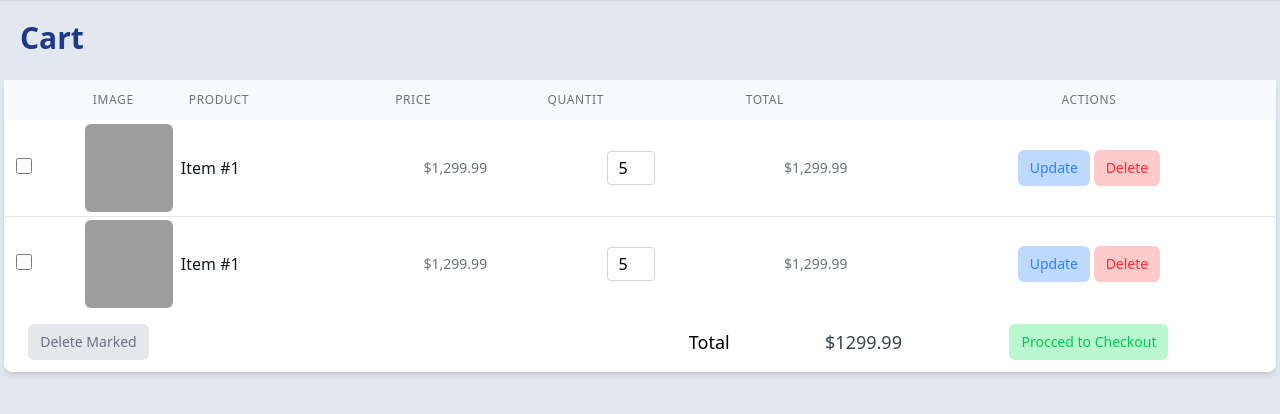
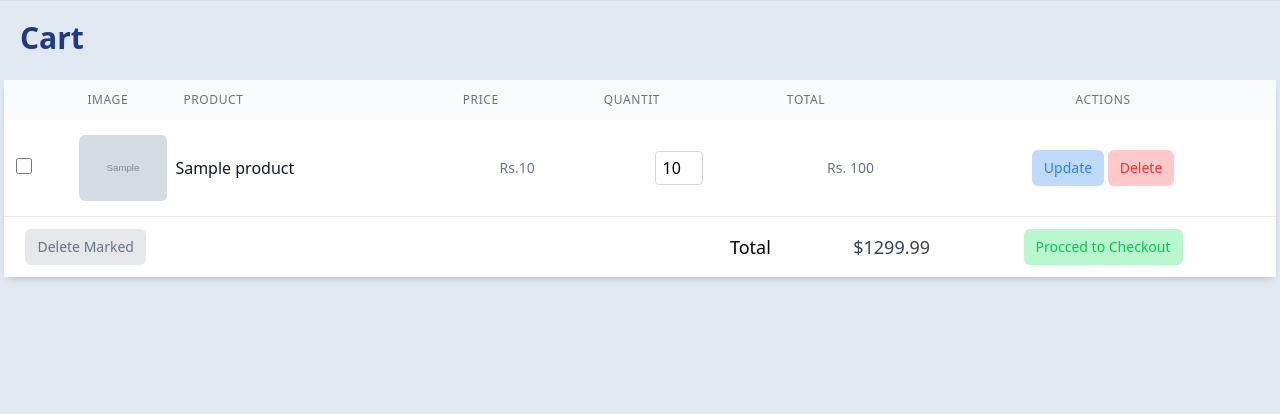
Before and after one commit to Aatish250/ecommercePHP, a PHP site: page /user/cart.php in a window 1280 px wide. Shown: the part 64-478 px from the top of the page. Run offline with PHP 8.4, Linux system fonts and the light colour scheme; tables that the repository leaves empty or names only in its code hold one stand-in row (values such as "Sample post"); grey boxes marked "Sample" are stand-in pictures; grey boxes are pictures that could not be loaded.

Commit message:
partial complition of cart

```diff
--- a/user/cart.php
+++ b/user/cart.php
@@ -12,9 +12,11 @@
 
     <?php
 
+    session_start();
     $active_page = 1;
     include '../components/user_nav.php';
-
+    include '../components/flashMessage.php';
+    require '../config/db.php';
     ?>
 
     <section class="container mx-auto">
@@ -40,125 +42,115 @@
                                 Actions</th>
                         </tr>
                     </thead>
-                    <tbody class="bg-white divide-y divide-gray-200">
-                        <tr>
-                            <td class="pl-3">
-                                <!-- From Uiverse.io by themrsami -->
-                                <div class="">
-                                    <label class="text-white">
-                                        <input
-                                            class="transition-all duration-500 ease-in-out dark:hover:scale-110 w-4 h-4"
-                                            type="checkbox">
-                                    </label>
-                                </div>
-                            </td>
-                            <td class="pl-2 w-24 h-24">
-                                <img src="https://picsum.photos/500" alt="https://picsum.photos/500"
-                                    class="object-cover rounded-md">
-                            </td>
-                            <td class="p-2 font-medium text-gray-900">
-                                Item #1
-                            </td>
-                            <td class="text-sm text-gray-500 text-center">
-                                $1,299.99
-                            </td>
-                            <td class="whitespace-nowrap">
-                                <div class="flex justify-center">
-                                    <input type="number" name="new_stock" value="5" min="0"
-                                        class="w-12 py-1 border border-gray-300 rounded text-center">
-                                </div>
-                            </td>
-                            <td class="text-sm text-gray-500 text-center">
-                                $1,299.99
-                            </td>
-                            <td class="whitespace-nowrap text-sm font-medium text-center">
-                                <form method="POST" class="inline"
-                                    onsubmit="return confirm('Are you sure you want to delete this product?')">
-                                    <input type="hidden" name="product_id" value="">
-                                    <button type="submit" name="update_stock"
-                                        class="px-3 py-2 rounded-md text-blue-500 bg-blue-200 hover:bg-red-00 hover:text-white hover:bg-blue-500">
-                                        Update
-                                    </button>
-                                    <button type="submit" name="delete_product"
-                                        class="px-3 py-2 rounded-md text-red-500 bg-red-200 hover:bg-red-00 hover:text-white hover:bg-red-500">
-                                        Delete
-                                    </button>
-                                </form>
-                            </td>
-                        </tr>
-                        <tr>
-                            <td class="pl-3">
-                                <!-- From Uiverse.io by themrsami -->
-                                <div class="">
-                                    <label class="text-white">
-                                        <input
-                                            class="transition-all duration-500 ease-in-out dark:hover:scale-110 w-4 h-4"
-                                            type="checkbox">
-                                    </label>
-                                </div>
-                            </td>
-                            <td class="pl-2 w-24 h-24">
-                                <img src="https://picsum.photos/500" alt="https://picsum.photos/500"
-                                    class="object-cover rounded-md">
-                            </td>
-                            <td class="p-2 font-medium text-gray-900">
-                                Item #1
-                            </td>
-                            <td class="text-sm text-gray-500 text-center">
-                                $1,299.99
-                            </td>
-                            <td class="whitespace-nowrap">
-                                <div class="flex justify-center">
-                                    <input type="number" name="new_stock" value="5" min="0"
-                                        class="w-12 py-1 border border-gray-300 rounded text-center">
-                                </div>
-                            </td>
-                            <td class="text-sm text-gray-500 text-center">
-                                $1,299.99
-                            </td>
-                            <td class="whitespace-nowrap text-sm font-medium text-center">
-                                <form method="POST" class="inline"
-                                    onsubmit="return confirm('Are you sure you want to delete this product?')">
-                                    <input type="hidden" name="product_id" value="">
-                                    <button type="submit" name="update_stock"
-                                        class="px-3 py-2 rounded-md text-blue-500 bg-blue-200 hover:bg-red-00 hover:text-white hover:bg-blue-500">
-                                        Update
-                                    </button>
-                                    <button type="submit" name="delete_product"
-                                        class="px-3 py-2 rounded-md text-red-500 bg-red-200 hover:bg-red-00 hover:text-white hover:bg-red-500">
-                                        Delete
-                                    </button>
-                                </form>
-                            </td>
-                        </tr>
+                    <tbody id="table-body" class="bg-white divide-y divide-gray-200">
+
                     </tbody>
-                    <tfoot>
-                        <tr class="text-right">
-                            <td colspan="2" class="whitespace-nowrap text-sm font-medium text-center">
-                                <button type="submit" name="update_stock"
-                                    class="px-3 py-2 my-3 mx-1 rounded-md text-gray-500 bg-gray-200 hover:bg-gray-00 hover:text-white hover:bg-gray-500">
-                                    Delete Marked
-                                </button>
-                            </td>
-                            <td colspan="3" class="text-lg">
-                                Total
-                            </td>
-                            <td class="text-lg text-gray-700">
-                                $1299.99
-                            </td>
-                            <td class="whitespace-nowrap text-sm font-medium text-center">
-                                <button type="submit" name="update_stock"
-                                    class="px-3 py-2 my-3 mx-1 rounded-md text-green-500 bg-green-200 hover:bg-red-00 hover:text-white hover:bg-green-500">
-                                    Procced to Checkout
-                                </button>
-                            </td>
-                        </tr>
-                    </tfoot>
+                    <?php
+                    // include 'proccess/cart_table.php';
+                    ?>
                 </table>
             </div>
         </div>
     </section>
+    <script>
+        $(document).ready(() => {
+            printData(true);
 
+            $("#table-body").on('click', 'button[name="update_quantity"]', function () {
+                alert("Clicked update_quantity")
+            });
+
+            $("#table-body").on('click', 'button[name="procced_checkout"]', function () {
+                alert("Clicked procced-checkout")
+            });
+
+        });
+
+        function printData(status) {
+            if (status) {
+                $("#table-body").load('proccess/cart_table.php', function () {
+                    $("#table-body").find("button[name='update_quantity']").hide();
+                });
+            } else {
+                $("#table-body").text("Error fetching data");
+            }
+        }
+
+        // on stock change (show and hide updat btn)
+        $("#table-body").on('change', "input[name='new_quantity']", function () {
+
+            // console.log($(this).val());
+            changeInput = $(this);
+            row = changeInput.closest("tr");
+            db_stock = row.find("input[name = 'previous_quantity']");
+            updateBtn = row.find("button[name = 'update_quantity']");
+
+            if (changeInput.val() != db_stock.val()) {
+                updateBtn.show(300);
+                // console.log("SHow");
+            }
+            else {
+                updateBtn.hide(300);
+                // console.log("hide");
+            }
+            // console.log(changeInput.val());
+        });
+
+        // -------- for delete button start
+        // delete data
+        $("#table-body").on('click', "button[name='delete_from_cart']", function () {
+            const $clickButton = $(this);
+            const $row = $clickButton.closest('tr');
+            const productId = $row.data("product-id");
+            // console.log(productId, newStock);
+
+            $.ajax({
+                url: 'proccess/cart_table.php',
+                method: 'POST',
+                data: {
+                    delete_product_id: productId
+                },
+                success: function () {
+                    printData(true);
+                },
+                error: function (xhr, status, error) {
+                    console.error("AJAX Delete Error:", status, error);
+                    alert("Failed to delete product. Please try again.");
+                    setFlashMessage("fail", "Error deleting");
+                }
+            });
+        });
+        // -------- for delete button end
+
+        // -------- for update button start
+        // update data
+        $("#table-body").on('click', "button[name='update_from_cart']", function () {
+            const $clickButton = $(this);
+            const $row = $clickButton.closest('tr');
+            const productId = $row.data("product-id");
+            const newStock = $row.find("input[name='new_quantity']").val();
+            // console.log(productId, newStock);
+
+            $.ajax({
+                url: 'proccess/cart_table.php',
+                method: 'POST',
+                data: {
+                    update_product_id: productId,
+                    new_stock_value: newStock
+                },
+                success: function () {
+                    printData(true);
+                },
+                error: function (xhr, status, error) {
+                    console.error("AJAX Delete Error:", status, error);
+                    alert("Failed to update product. Please try again.");
+                    setFlashMessage("fail", "Error updating");
+                }
+            });
+        });
+        // -------- for update button end
+
+    </script>
 </body>
 
 </html>
--- /dev/null
+++ b/user/proccess/cart_table.php
@@ -0,0 +1,140 @@
+<?php
+//cart_table.php
+require '../../config/db.php';
+session_start();
+
+if (isset($_POST['update_product_id']) && isset($_POST['new_stock_value'])) {
+
+    $productId = mysqli_real_escape_string($conn, $_POST['update_product_id']);
+    $newStock = mysqli_real_escape_string($conn, $_POST['new_stock_value']);
+
+    $result = mysqli_query($conn, "UPDATE cart SET quantity = '$newStock' WHERE product_id = '$productId'");
+    if ($result) {
+        $_SESSION['message-status'] = "success";
+        $_SESSION['message'] = "Updated Quantity";
+    } else {
+        http_response_code(500);
+        $_SESSION['message-status'] = "fail";
+        $_SESSION['message'] = "Error updating";
+    }
+    exit();
+}
+
+if (isset($_POST['delete_product_id'])) {
+
+    $productId = mysqli_real_escape_string($conn, $_POST['delete_product_id']);
+
+    $result = mysqli_query($conn, "DELETE FROM cart WHERE product_id = '$productId'");
+    if ($result) {
+        $_SESSION['message-status'] = "success";
+        $_SESSION['message'] = "Successfully Deleted Item";
+    } else {
+        http_response_code(500);
+        $_SESSION['message-status'] = "fail";
+        $_SESSION['message'] = "Error deleting";
+    }
+    exit();
+}
+
+$cartResult = mysqli_query($conn, "SELECT * FROM cart");
+if (mysqli_num_rows($cartResult) > 0) {
+    while ($cartRow = mysqli_fetch_assoc($cartResult)) {
+
+        $product_id = $cartRow['product_id'];
+        $selected_quantity = $cartRow['quantity'];
+
+        $result = mysqli_query($conn, "SELECT * FROM products WHERE product_id = $product_id");
+        $item = mysqli_fetch_assoc($result);
+
+        $product_name = $item['product_name'];
+        $product_price = $item['product_price'];
+        $db_stock = $item['stock'];
+
+        $img_id = $item['img_id'];
+
+        $img_result = mysqli_query($conn, "SELECT * FROM image where img_id = $img_id");
+        $img_db = mysqli_fetch_assoc($img_result);
+        $img_path = "../img/product/" . $img_db['image'];
+
+        ?>
+        <tr data-product-id='<?php echo $product_id; ?>'>
+            <td class="pl-3">
+                <!-- From Uiverse.io by themrsami -->
+                <div class="">
+                    <label class="text-white">
+                        <input name="selection" class="transition-all duration-500 ease-in-out dark:hover:scale-110 w-4 h-4"
+                            type="checkbox">
+                    </label>
+                </div>
+            </td>
+            <td class="pl-2 w-24 h-24">
+                <img src="<?php echo $img_path; ?>" alt="<?php echo $img_db['image']; ?>" class="object-cover rounded-md">
+            </td>
+            <td class="p-2 font-medium text-gray-900">
+                <?php echo $product_name; ?>
+            </td>
+            <td class="text-sm text-gray-500 text-center">
+                Rs.<?php echo $product_price; ?>
+            </td>
+            <td class="whitespace-nowrap">
+                <div class="flex justify-center">
+                    <input type="hidden" name="previous_quantity" value="<?php echo $selected_quantity ?>">
+                    <input type="number" name="new_quantity" value="<?php echo $selected_quantity; ?>" min="0"
+                        max="<?php echo $db_stock; ?>" class="w-12 py-1 border border-gray-300 rounded text-center">
+                </div>
+            </td>
+            <td class="text-sm text-gray-500 text-center">
+                Rs. <?php echo $selected_quantity * $product_price; ?>
+            </td>
+            <td class="whitespace-nowrap text-sm font-medium text-center">
+                <input type="hidden" name="product_id" value="<?php echo $product_id; ?>">
+                <button type="submit" name="update_from_cart"
+                    class="px-3 py-2 rounded-md text-blue-500 bg-blue-200 hover:bg-red-00 hover:text-white hover:bg-blue-500">
+                    Update
+                </button>
+                <button type="submit" name="delete_from_cart"
+                    class="px-3 py-2 rounded-md text-red-500 bg-red-200 hover:bg-red-00 hover:text-white hover:bg-red-500">
+                    Delete
+                </button>
+            </td>
+        </tr>
+
+        <?php
+    }
+    ?>
+    <tr class="text-right">
+        <td colspan="2" class="whitespace-nowrap text-sm font-medium text-center">
+            <button type="submit" name="delete_marked"
+                class="px-3 py-2 my-3 mx-1 rounded-md text-gray-500 bg-gray-200 hover:bg-gray-00 hover:text-white hover:bg-gray-500">
+                Delete Marked
+            </button>
+        </td>
+        <td colspan="3" class="text-lg">
+            Total
+        </td>
+        <td class="text-lg text-gray-700">
+            $1299.99
+        </td>
+        <td class="whitespace-nowrap text-sm font-medium text-center">
+            <button type="submit" name="procced_checkout"
+                class="px-3 py-2 my-3 mx-1 rounded-md text-green-500 bg-green-200 hover:bg-red-00 hover:text-white hover:bg-green-500">
+                Procced to Checkout
+            </button>
+        </td>
+    </tr>
+    <?php
+} else {
+    echo "<tr><td colspan='7' class='text-center p-2 text-gray-400'>- -- --- No Data Found --- -- -</td></tr>";
+}
+?>
+<?php
+if (isset($_SESSION['message-status']) && isset($_SESSION['message'])) {
+    ?>
+    <script>
+        setFlashMessage("<?php echo $_SESSION['message-status'] ?>", "<?php echo $_SESSION['message'] ?>");
+    </script>
+    <?php
+}
+unset($_SESSION['message-ststus']);
+unset($_SESSION['message']);
+?>
```
